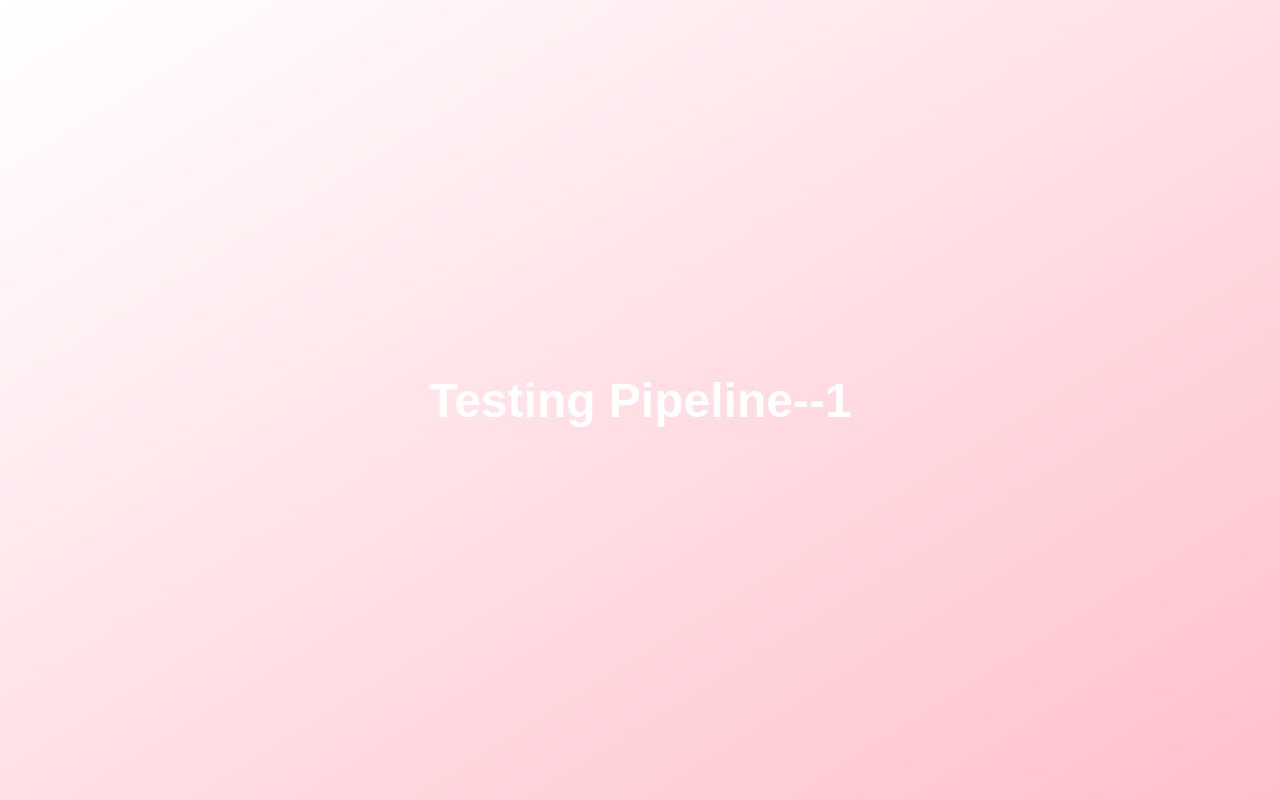
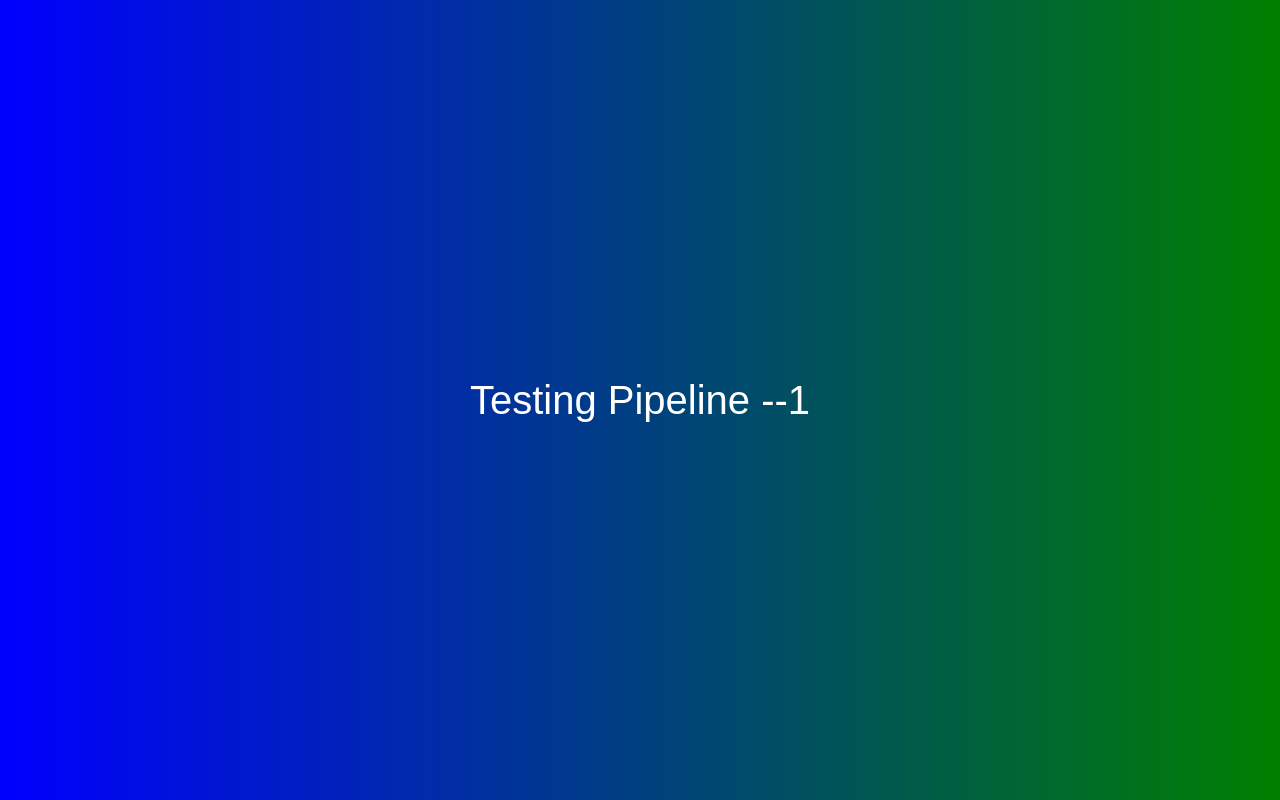
Before and after one commit to sakshish88/gitJen, a plain HTML site: page index.html in a window 1280 px wide. Drawn offline with Linux system fonts and the light colour scheme.

Commit message:
blue green bg

```diff
--- a/index.html
+++ b/index.html
@@ -6,21 +6,20 @@
   <title>Testing Pipeline</title>
   <style>
     body {
-            margin: 0;
       display: flex;
       justify-content: center;
       align-items: center;
       height: 100vh;
-            background: linear-gradient(to bottom right, white, pink);
+      margin: 0;
+      background: linear-gradient(to right, blue, green);
       color: white;
       font-family: Arial, sans-serif;
-        }
-        h1 {
-            font-size: 3rem;
+      font-size: 40px;
+      text-align: center;
     }
   </style>
 </head>
 <body>
-    <h1>Testing Pipeline--1</h1>
+  <div>Testing Pipeline --1</div>
 </body>
 </html>
```
Lines whose indentation alone changed are shown as unchanged.
